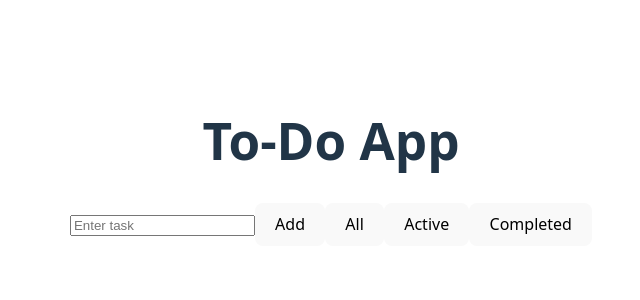
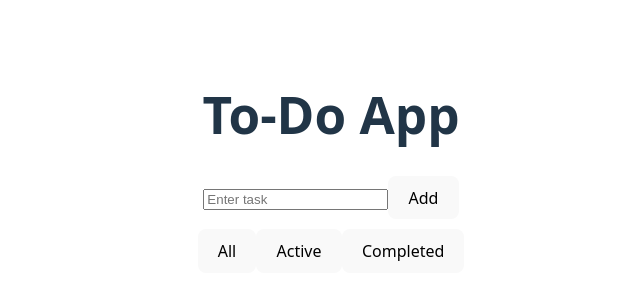
Before and after one commit to RohanMaharjan/To-Do_Application, a React (Vite) app in the folder to-do/: page / in a window 1280 px wide. Shown: the part 230-530 px from the top of the page, without its empty margins (309-949 px from the left). Built offline with nearby package versions, Linux system fonts and the light colour scheme.

Commit message:
AddToDo separate component created

```diff
--- a/to-do/src/App.jsx
+++ b/to-do/src/App.jsx
@@ -1,6 +1,7 @@
 import { useState, useEffect } from 'react'
 import './App.css'
 import TodoItem from "./components/TodoItem"
+import AddTodo from './components/Addtodo'
 import { v4 as uuidv4 } from "uuid"
 
 function App() {
@@ -74,15 +75,9 @@ function App() {
     <div className="App">
       <h1>To-Do App</h1>
 
-      <input
-        type='text'
-        value={input}
-        onChange={(e) => setInput(e.target.value)}
-        placeholder="Enter task"
-      />
+      <AddTodo input={input} setInput={setInput} addTodo={addTodo} />
 
       {/* add filter buttons */}
-      <button onClick={addTodo}>Add</button>
       <button onClick={() => setFilter("all")}>All</button>
       <button onClick={() => setFilter("active")}>Active</button>
       <button onClick={() => setFilter("completed")}>Completed</button>
--- /dev/null
+++ b/to-do/src/components/AddTodo.jsx
@@ -0,0 +1,15 @@
+function AddTodo({ input, setInput, addTodo }) {
+  return (
+    <div style={{ marginBottom: "10px" }}>
+      <input
+        type="text"
+        value={input}
+        onChange={(e) => setInput(e.target.value)}
+        placeholder="Enter task"
+      />
+      <button onClick={addTodo}>Add</button>
+    </div>
+  )
+}
+
+export default AddTodo
```
